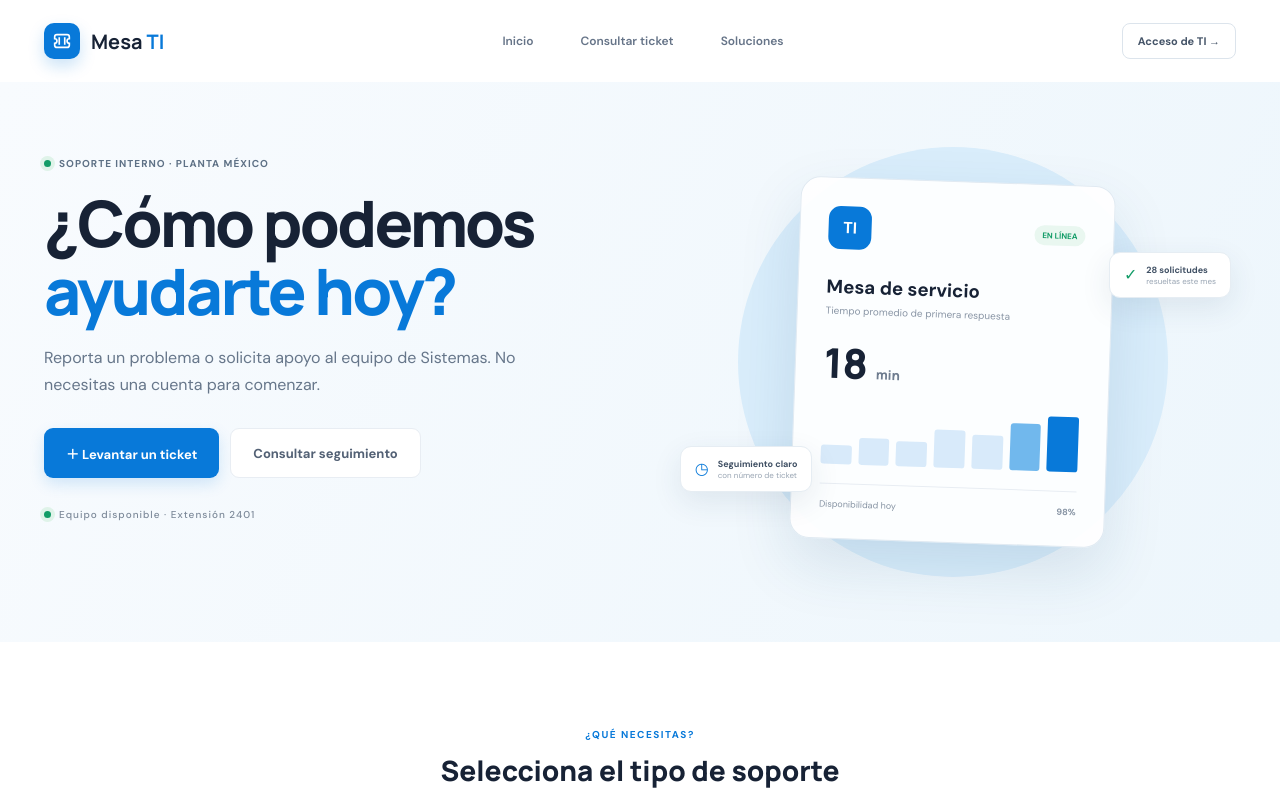
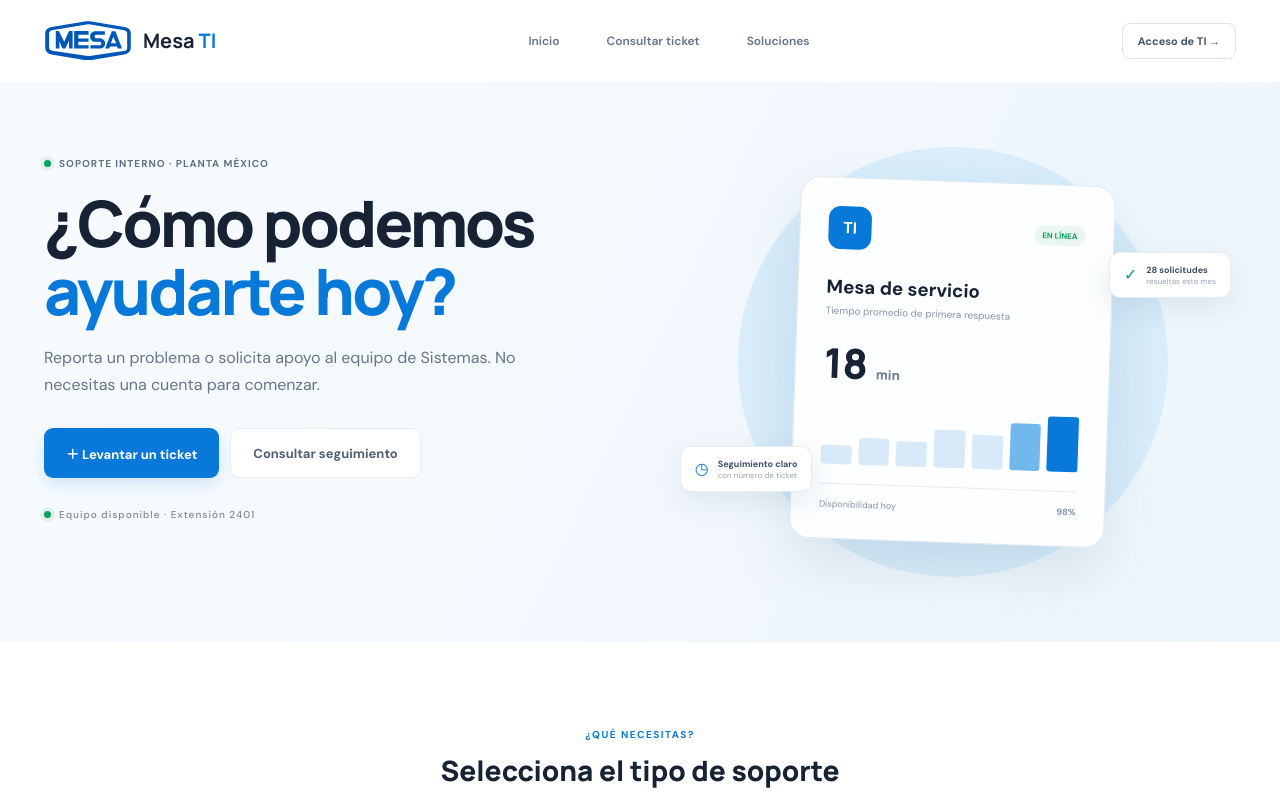
Before and after one commit to Mike50505/Proyecto-tikets, a website: page index.html in a window 1280 px wide. Shown: the top 792 px of the page. Drawn offline with Linux system fonts and the light colour scheme.

Commit message:
Aplicar logo MESA al portal de soporte

```diff
--- a/index.html
+++ b/index.html
@@ -5,6 +5,7 @@
   <meta name="viewport" content="width=device-width, initial-scale=1.0">
   <meta name="description" content="Mesa de servicio de TI">
   <title>Mesa TI | Sistema de tickets</title>
+  <link rel="icon" href="logo-mesa.svg" type="image/svg+xml">
   <link rel="preconnect" href="https://fonts.googleapis.com">
   <link rel="preconnect" href="https://fonts.gstatic.com" crossorigin>
   <link href="https://fonts.googleapis.com/css2?family=DM+Sans:wght@400;500;600;700&family=Manrope:wght@600;700;800&display=swap" rel="stylesheet">
@@ -13,11 +14,12 @@
   <link rel="stylesheet" href="receipt.css?v=3">
   <link rel="stylesheet" href="login.css?v=4">
   <link rel="stylesheet" href="admin.css?v=5">
+  <link rel="stylesheet" href="logo.css?v=1">
 </head>
 <body>
   <section class="public-portal" id="publicPortal">
     <header class="public-header">
-      <a class="brand" href="#inicio" data-action="public-home"><span class="brand-mark"><svg viewBox="0 0 24 24"><path d="M4 7.5A2.5 2.5 0 0 1 6.5 5h11A2.5 2.5 0 0 1 20 7.5v2a2.5 2.5 0 0 0 0 5v2A2.5 2.5 0 0 1 17.5 19h-11A2.5 2.5 0 0 1 4 16.5v-2a2.5 2.5 0 0 0 0-5v-2Z"/><path d="M9 8v8M15 8v8"/></svg></span><span>Mesa <strong>TI</strong></span></a>
+      <a class="brand" href="#inicio" data-action="public-home"><img class="brand-logo" src="logo-mesa.svg" alt="MESA"><span>Mesa <strong>TI</strong></span></a>
       <nav class="public-nav"><button data-action="public-home">Inicio</button><button data-action="track">Consultar ticket</button><button data-action="solutions">Soluciones</button></nav>
       <button class="admin-link" data-action="admin-view">Acceso de TI →</button>
     </header>
@@ -32,7 +34,7 @@
   <div class="app-shell" id="adminShell" hidden>
     <aside class="sidebar" id="sidebar">
       <a class="brand" href="#" aria-label="Mesa TI, inicio">
-        <span class="brand-mark"><svg viewBox="0 0 24 24" aria-hidden="true"><path d="M4 7.5A2.5 2.5 0 0 1 6.5 5h11A2.5 2.5 0 0 1 20 7.5v2a2.5 2.5 0 0 0 0 5v2A2.5 2.5 0 0 1 17.5 19h-11A2.5 2.5 0 0 1 4 16.5v-2a2.5 2.5 0 0 0 0-5v-2Z"/><path d="M9 8v8M15 8v8"/></svg></span>
+        <img class="brand-logo" src="logo-mesa.svg" alt="MESA">
         <span>Mesa <strong>TI</strong></span>
       </a>
 
--- /dev/null
+++ b/logo.css
@@ -0,0 +1,2 @@
+.brand-logo{display:block;width:78px;height:auto}
+.public-header .brand-logo{width:88px}
```
Also changed, not shown: logo-mesa.svg (added), 1 other file.
